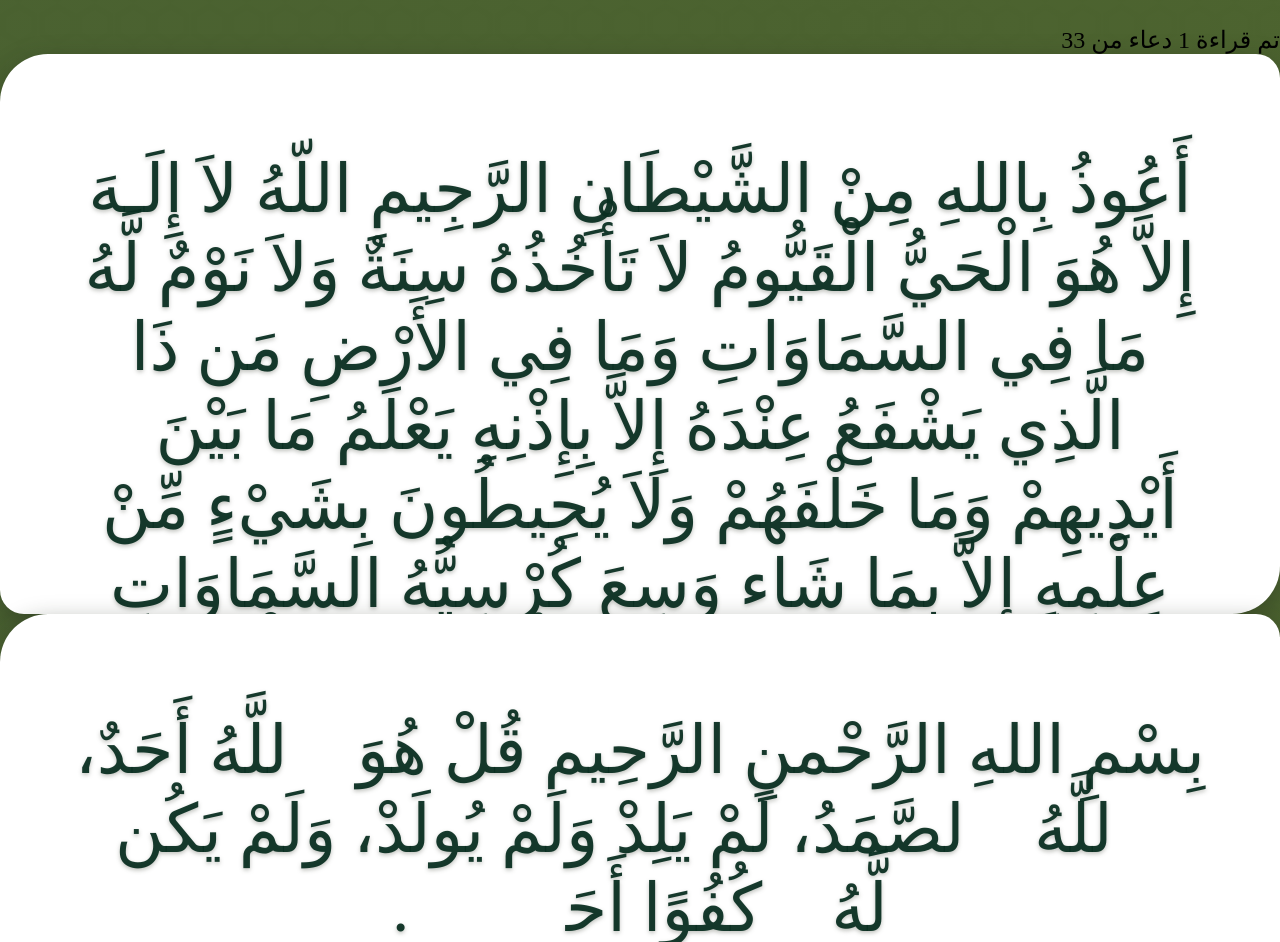
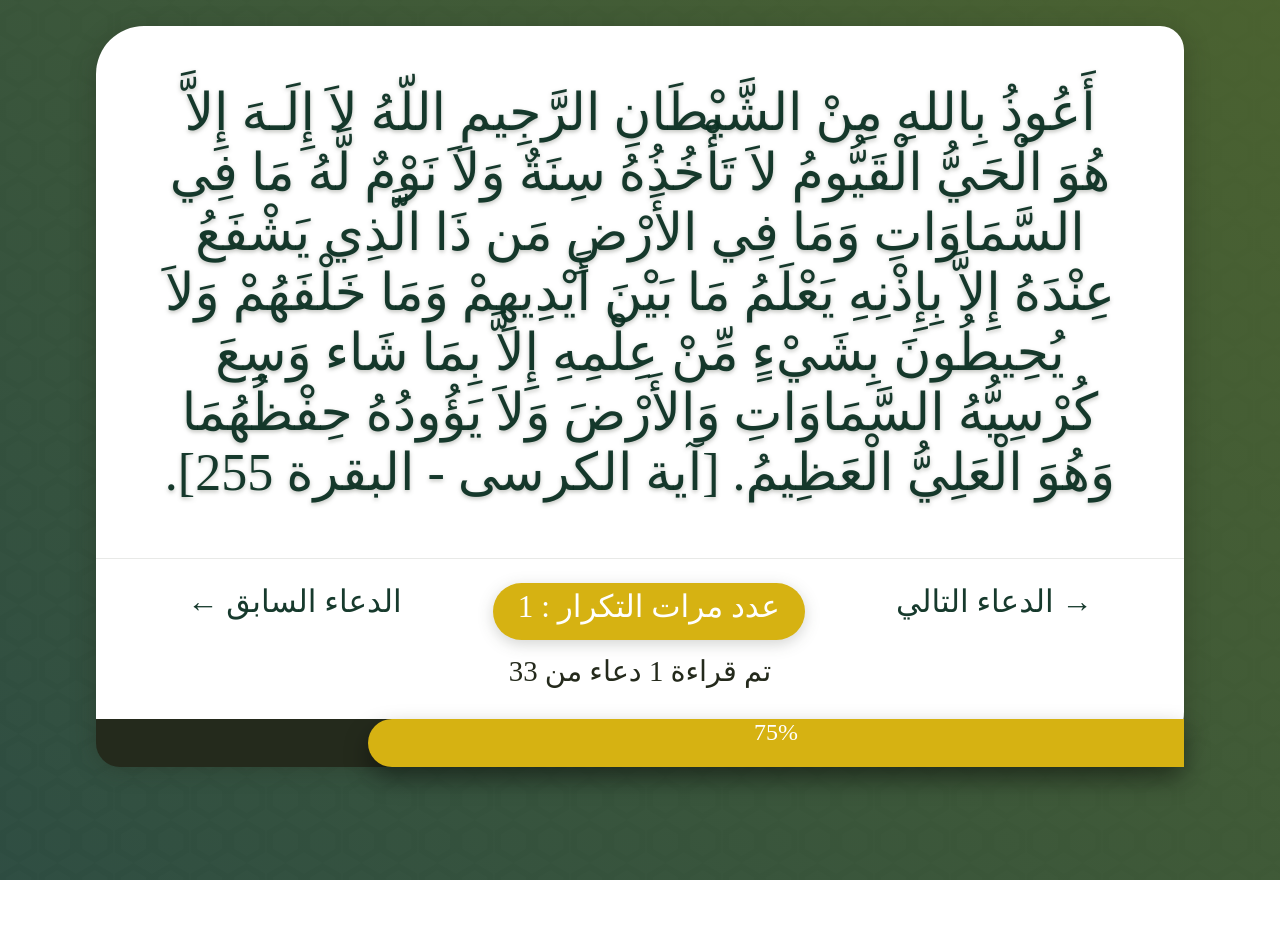
Before and after one commit to 7usien/muslim-battery, a website: page index.html in a window 1280 px wide. Shown: the part 126-1068 px from the top of the page. After the commit the page ends 1006 px from the top, so only its background shows below. Drawn offline with Linux system fonts and the light colour scheme; a web font is replaced by a local one.

Commit message:
update-js

```diff
--- a/index.html
+++ b/index.html
@@ -37,7 +37,14 @@
 
 
         <div class="progress">
-          تم قراءة 1 دعاء من 33
+
+          <div class="progress__meter">
+            <span class="progress__parcent">75%</span>
+          </div>
+          <span class="progress__info">
+            تم قراءة 1 دعاء من 33
+
+          </span>
         </div>
 
 
--- a/js/app.js
+++ b/js/app.js
@@ -1,41 +1,31 @@
-
 const content = document.querySelector('.content');
 const doaaCount = document.querySelector('.card__count');
 const cards = document.querySelectorAll('.card');
 
 
-
 class Doaa {
+  constructor(url) {
+    this.url = url;
+  }
 
   fetchData = async () => {
-
-    const respons = await fetch('../json/azkar.json');
-    const data = await respons.json();
-    return data
-
-  }
-
-
+    const response = await fetch(this.url);
+    const data = await response.json();
+    return data;
+  };
 
 
 }
 
-const doaa = new Doaa();
-doaa.fetchData()
-  .then(doaas => {
-
-
+const doaa = new Doaa('../json/azkar.json');
+doaa.fetchData().then((doaas) => {
   const filteredDoaa = Array.from(doaas).filter((doaa) => {
     if (doaa['category'] === 'أذكار الصباح') {
-        return doaa
+      return doaa;
     }
-
   });
 
-    const totalCount = filteredDoaa.length;
   filteredDoaa.forEach((doaa) => {
-
-
     const card = `
       <div class="card">
           <h2 class="card__title">
@@ -48,10 +38,10 @@ doaa.fetchData()
 
           <div class="card__nav">
 
-            <span class="card__nav--right">الدعاء التالي</span>
+            <span class="card__nav--right">→ الدعاء التالي</span>
             <span class="card__count">عدد مرات التكرار :    ${doaa.count}</span>
 
-            <span class="card__nav--left">الدعاء السابق</span>
+            <span class="card__nav--left">الدعاء السابق ←</span>
 
           </div>
         </div>
@@ -61,9 +51,58 @@ doaa.fetchData()
 
     content.innerHTML += card;
 
+  });
+
+  const cards = document.querySelectorAll('.card');
+
+  cards.forEach((card) => {
+    card.parentElement.querySelector('.card').classList.remove('hidden');
+    card.classList.add('hidden');
+  });
+  let countUp = 1;
+  let countDown = cards.length;
+
+
+  const cardNavRight = document.querySelectorAll('.card__nav--right');
+  const cardNavleft = document.querySelectorAll('.card__nav--left');
 
 
 
-    })
 
-  })
+  cardNavRight.forEach((item) => {
+    item.addEventListener('click', (e) => {
+
+
+      if (countUp < countDown) {
+
+        e.target.parentElement.parentElement.classList.add('hidden');
+        e.target.parentElement.parentElement.nextElementSibling.classList.remove(
+          'hidden'
+        );
+        countUp++;
+      }
+
+      if (countUp === countDown) {
+        alert('تم أنهاء قراءة الأذكار بنجاح ..اللهم تقبل منكم')
+      }
+    });
+  });
+
+
+
+  cardNavleft.forEach((item) => {
+    item.addEventListener('click', (e) => {
+
+      if (countUp > 1) {
+
+        e.target.parentElement.parentElement.classList.add('hidden');
+        e.target.parentElement.parentElement.previousElementSibling.classList.remove(
+          'hidden'
+        );
+        countUp--;
+      }
+    });
+  });
+
+
+});
--- a/sass/components/_card.scss
+++ b/sass/components/_card.scss
@@ -1,7 +1,4 @@
 .card {
-	block-size: 70vh;
-	position: relative;
-	text-align: center;
 	background-color: $white;
 
 	box-shadow: 0 0.3rem 1rem rgba($dark, 0.4);
@@ -10,33 +7,56 @@
 	display: grid;
 	grid-template-columns: 1fr;
 	grid-template-rows: 1fr auto;
+	min-height: 70vh;
 
 	&__title {
 		text-align: center;
 
-		padding-block: 4rem;
-		padding-inline: 3rem;
+		padding-block: 7vh;
+		padding-inline: 5vw;
 		display: block;
-		font-size: 2.8rem;
+		font-size: calc(5vh + 0.5rem);
 
 		font-weight: 400;
 		filter: drop-shadow(0 2px 2px rgba($dark, 0.3));
 		align-self: center;
 	}
 	&__nav {
+		border-block-start: 1px solid rgba($dark, 0.1);
 		inline-size: auto;
 		display: flex;
 		justify-content: space-evenly;
 		font-size: 1.3rem;
-		padding-block-end: 3rem;
+		padding-block-start: 1rem;
+
+		padding-block-end: 5rem;
+
+		cursor: pointer;
+		&--right {
+			transition: all 0.3s;
+			&:hover {
+				transform: scale(1.1);
+				color: $second;
+			}
+		}
+
+		&--left {
+			transition: all 0.3s;
+
+			&:hover {
+				transform: scale(1.1);
+				color: $second;
+			}
+		}
 	}
 	&__count {
 		color: $white;
 		background-color: $yellow;
 		display: inline-block;
 		width: max-content;
-
-		padding: 5px 15px 15px;
+		padding: 5px 25px 15px;
 		border-radius: 50px;
+		filter: drop-shadow(0 0.2rem 0.3rem rgba($dark, 0.2));
+		cursor: default;
 	}
 }
--- /dev/null
+++ b/sass/layout/_progress.scss
@@ -0,0 +1,49 @@
+.progress {
+	position: absolute;
+
+	display: block;
+	inset-block-end: -0.3rem;
+	inset-inline: 0 0;
+	margin-block: 0;
+	margin-inline: auto;
+	font-size: 1.2rem;
+
+	&__meter {
+		inline-size: 100%;
+		block-size: 2rem;
+		background-color: $dark;
+		position: relative;
+		border-end-start-radius: 1rem;
+		border-end-end-radius: 1rem;
+	}
+
+	&__parcent {
+		color: #fff;
+		position: absolute;
+		display: block;
+		inset-block-end: 0rem;
+		inset-inline-start: 0;
+		margin-block: 0;
+
+		height: 100%;
+		margin-inline: auto;
+		z-index: 55;
+		inline-size: 75%;
+		background-color: $yellow;
+		border-start-end-radius: 1rem;
+		border-end-end-radius: 1rem;
+		box-shadow: 0 0.5rem 1rem rgba(0, 0, 0, 0.4);
+		@include fontSize('med');
+	}
+	&__info {
+		color: $dark;
+		position: absolute;
+		display: block;
+		inline-size: max-content;
+		inset-block-end: 3.3rem;
+		inset-inline: 0 0;
+		margin-block: 0;
+		margin-inline: auto;
+		z-index: 55;
+	}
+}
--- a/sass/main.scss
+++ b/sass/main.scss
@@ -1,10 +1,12 @@
 @charset 'UTF-8';
 @import 'utilties/vars';
+@import 'utilties/mixins';
 @import 'base/reset';
 
 @import 'base/typography.scss';
 @import 'layout/header';
 @import 'layout/nav';
+@import 'layout/progress';
 @import 'layout/footer';
 @import 'components/card';
 @import 'utilties/utilities';
--- a/sass/pages/_home.scss
+++ b/sass/pages/_home.scss
@@ -1,11 +1,11 @@
 .container {
 	inline-size: 100%;
-	max-inline-size: 1400px;
+	max-inline-size: 85vw;
 	margin-block: 0;
 	margin-inline: auto;
 	display: grid;
 	grid-template-columns: repeat(12, 1fr);
-	grid-template-rows: auto auto 1fr auto;
+	grid-template-rows: auto 1fr auto auto;
 }
 
 main {
@@ -13,3 +13,8 @@ main {
 	grid-row: 2/3;
 	align-self: center;
 }
+
+.content {
+	position: relative;
+	text-align: center;
+}
--- /dev/null
+++ b/sass/utilties/_mixins.scss
@@ -0,0 +1,11 @@
+@mixin fontSize($size) {
+	@if $size= 'sm' {
+		font-size: 1rem;
+	} @else if ($size= 'med') {
+		font-size: 1.5rem;
+	} @else if ($size= 'lg') {
+		font-size: 2rem;
+	} @else if ($size= 'heading') {
+		font-size: 3rem;
+	}
+}
--- a/sass/utilties/_utilities.scss
+++ b/sass/utilties/_utilities.scss
@@ -16,3 +16,7 @@
 .margin-top-1 {
 	margin-top: 1rem;
 }
+
+.hidden {
+	display: none;
+}
```
Also changed, not shown: style.css. Lines whose indentation alone changed are shown as unchanged.
